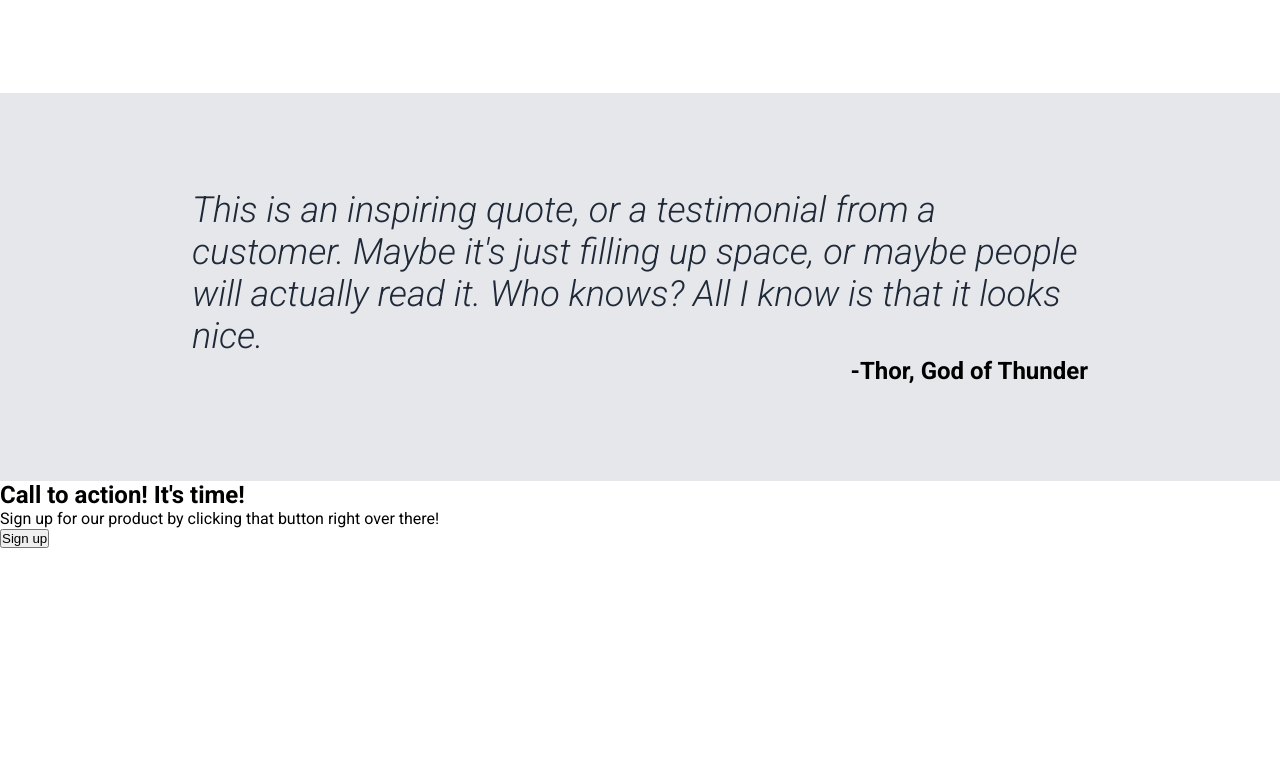
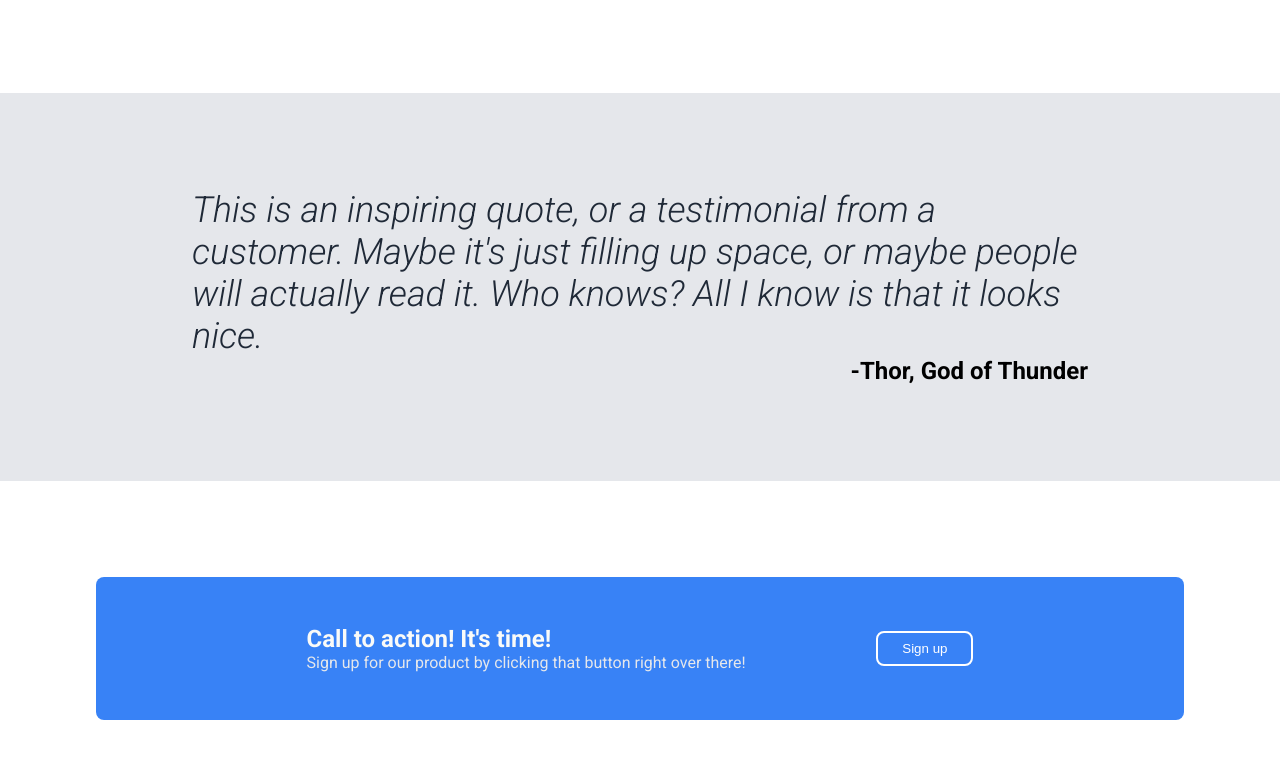
Before and after one commit to pyctal/landing-page, a plain HTML site: page index.html in a window 1280 px wide. Shown: the part 717-1475 px from the top of the page. Before the commit the page ends 1265 px from the top, so only its background shows below. Drawn offline with Linux system fonts and the light colour scheme.

Commit message:
Add all styling for CTA section content

```diff
--- a/index.html
+++ b/index.html
@@ -94,9 +94,14 @@
 
     <!-- Call to action section -->
     <div class="call-to-action-section">
-      <div class="banner">
-        <h2>Call to action! It's time!</h2>
-        <p>Sign up for our product by clicking that button right over there!</p>
+      <div class="banner-container">
+        <div class="banner-text">
+          <h2>Call to action! It's time!</h2>
+          <p>
+            Sign up for our product by clicking that button right over there!
+          </p>
+        </div>
+
         <button>Sign up</button>
       </div>
     </div>
--- a/style.css
+++ b/style.css
@@ -139,3 +139,36 @@ h1 {
   font-weight: bold;
   text-align: right;
 }
+
+/* Call to action content styles */
+
+.call-to-action-section {
+  padding: 96px;
+}
+
+.banner-container {
+  display: flex;
+  flex-wrap: wrap;
+  justify-content: space-evenly;
+  align-items: center;
+  background-color: #3882f6;
+  gap: 16px;
+  padding: 48px 96px;
+  border-radius: 8px;
+}
+
+.banner-text h2 {
+  color: #f9faf8;
+}
+
+.banner-text p {
+  color: #e5e7eb;
+}
+
+.banner-container button {
+  color: white;
+  background-color: #3882f6;
+  padding: 8px 24px;
+  border: 2px solid white;
+  border-radius: 8px;
+}
```
